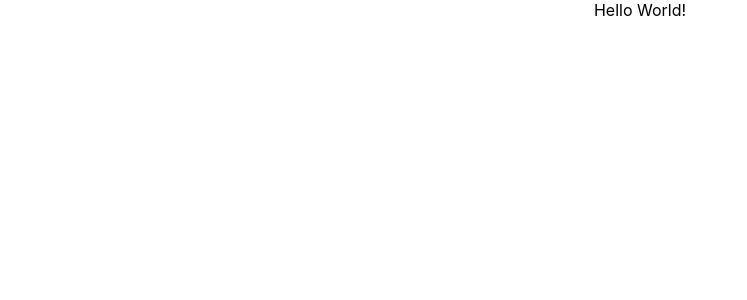
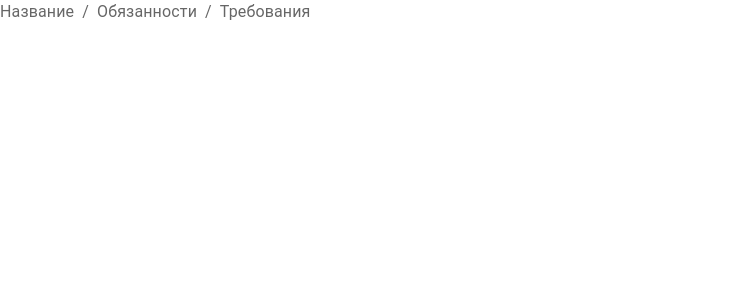
Before and after one commit to nu-denis/vzhukh-vacancy, a React (Create React App) app in the folder frontend/: page /rewriter in a window 1280 px wide. Shown: the top 300 px of the page, without its empty margins (0-747 px from the left). Built offline with nearby package versions, Linux system fonts and the light colour scheme.

Commit message:
Add pages and routing

```diff
--- a/frontend/src/App.tsx
+++ b/frontend/src/App.tsx
@@ -1,11 +1,16 @@
 import React from 'react';
+
+import Breadcrumbs from './compontents/Breadcrumbs';
+import Router from './modules/router';
+
 import './App.css';
 
 function App() {
     return (
-        <div className="App">
-            Hello World!
-        </div>
+        <>
+            <Breadcrumbs />
+            <Router />
+        </>
     );
 }
 
--- /dev/null
+++ b/frontend/src/compontents/Breadcrumbs/index.tsx
@@ -0,0 +1,34 @@
+import * as React from 'react';
+import Typography from '@mui/material/Typography';
+import Breadcrumbs from '@mui/material/Breadcrumbs';
+import Link from '@mui/material/Link';
+
+function handleClick(event: React.MouseEvent<HTMLDivElement, MouseEvent>) {
+
+}
+
+export default function BasicBreadcrumbs() {
+    return (
+        <div role="presentation" onClick={handleClick}>
+            <Breadcrumbs aria-label="breadcrumb">
+                <Link underline="hover" color="inherit" href="/creater/title">
+                    Название
+                </Link>
+                <Link
+                    underline="hover"
+                    color="inherit"
+                    href="/creater/functions"
+                >
+                    Обязанности
+                </Link>
+                <Link
+                    underline="hover"
+                    color="inherit"
+                    href="/creater/prerequisites"
+                >
+                    Требования
+                </Link>
+            </Breadcrumbs>
+        </div>
+    );
+}
--- a/frontend/src/index.tsx
+++ b/frontend/src/index.tsx
@@ -1,14 +1,22 @@
 import React from 'react';
 import ReactDOM from 'react-dom/client';
+import { BrowserRouter } from 'react-router-dom';
+import { Provider } from 'react-redux';
+
+import { store } from './modules/store';
+import App from './App';
 import './index.css';
-import App from './App';
 
 const root = ReactDOM.createRoot(
-  document.getElementById('root') as HTMLElement
+    document.getElementById('root') as HTMLElement
 );
 
 root.render(
-  <React.StrictMode>
-    <App />
-  </React.StrictMode>
+    <React.StrictMode>
+        <Provider store={store}>
+            <BrowserRouter>
+                <App />
+            </BrowserRouter>
+        </Provider>
+    </React.StrictMode>
 );
--- /dev/null
+++ b/frontend/src/modules/rootReducer.ts
@@ -0,0 +1,5 @@
+import { combineReducers } from 'redux';
+
+export const rootReducer = combineReducers({
+
+});
--- /dev/null
+++ b/frontend/src/modules/router.tsx
@@ -0,0 +1,22 @@
+import React from 'react';
+import { Routes, Route } from 'react-router';
+
+import Index from '../pages/Index';
+import Rewriter from '../pages/Rewriter';
+import Title from '../pages/Title';
+import Prerequisites from '../pages/Prerequisites';
+import Functions from '../pages/Functions';
+
+const Router: React.FC = () => {
+    return (
+        <Routes>
+            <Route path="/" element={<Index />} />
+            <Route path="/rewriter" element={<Rewriter />} />
+            <Route path="/creater/title" element={<Title />} />
+            <Route path="/creater/functions" element={<Functions />} />
+            <Route path="/creater/prerequisites" element={<Prerequisites />} />
+        </Routes>
+    );
+};
+
+export default Router;
--- /dev/null
+++ b/frontend/src/modules/store.ts
@@ -0,0 +1,6 @@
+import { createStore, applyMiddleware } from 'redux';
+import thunk from 'redux-thunk';
+import { rootReducer } from './rootReducer';
+import { composeWithDevTools } from 'redux-devtools-extension';
+
+export const store = createStore(rootReducer, composeWithDevTools(applyMiddleware(thunk)));
--- /dev/null
+++ b/frontend/src/pages/Functions/index.tsx
@@ -0,0 +1,11 @@
+import React from 'react';
+
+const Functions: React.FC = () => {
+    return (
+        <div>
+
+        </div>
+    );
+};
+
+export default Functions;
--- /dev/null
+++ b/frontend/src/pages/Index/index.tsx
@@ -0,0 +1,11 @@
+import React from 'react';
+
+const Index: React.FC = () => {
+    return (
+        <div>
+
+        </div>
+    );
+};
+
+export default Index;
--- /dev/null
+++ b/frontend/src/pages/Prerequisites/index.tsx
@@ -0,0 +1,11 @@
+import React from 'react';
+
+const Prerequisites: React.FC = () => {
+    return (
+        <div>
+
+        </div>
+    );
+};
+
+export default Prerequisites;
--- /dev/null
+++ b/frontend/src/pages/Rewriter/index.tsx
@@ -0,0 +1,11 @@
+import React from 'react';
+
+const Rewriter: React.FC = () => {
+    return (
+        <div>
+
+        </div>
+    );
+};
+
+export default Rewriter;
--- /dev/null
+++ b/frontend/src/pages/Title/index.tsx
@@ -0,0 +1,11 @@
+import React from 'react';
+
+const Title: React.FC = () => {
+    return (
+        <div>
+
+        </div>
+    );
+};
+
+export default Title;
```
